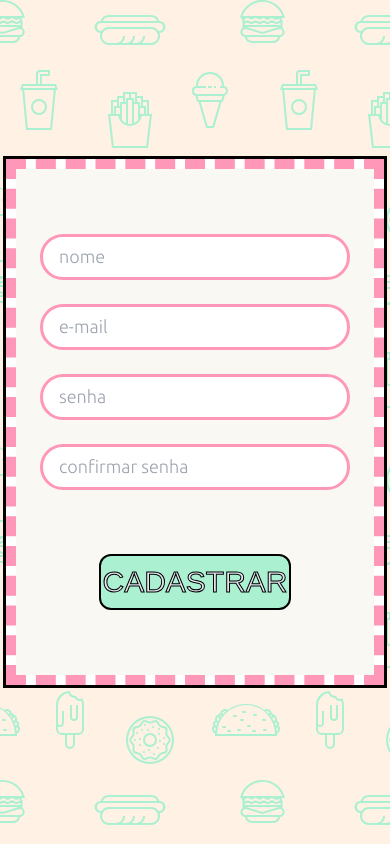
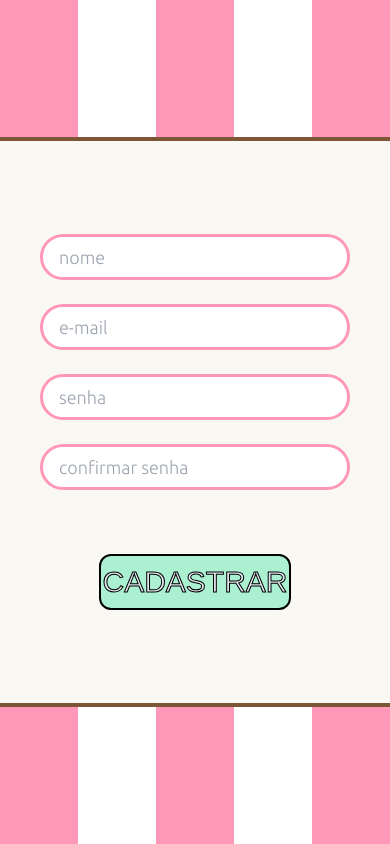
Before and after one commit to Bloco-N/receitinhas-front, a Next.js app: page /cadastro in a window 390 px wide. Built offline with nearby package versions, Linux system fonts and the light colour scheme; a web font is replaced by a local one.

Commit message:
fix: adjusting responsive screens

```diff
--- a/src/app/cadastro/page.tsx
+++ b/src/app/cadastro/page.tsx
@@ -6,14 +6,22 @@ export default function Cadastro() {
   return (
     <div className="flex flex-col justify-center h-screen items-center">
 
-      <Card className="w-11/12 h-3/5 flex flex-col justify-center sm:w-[26rem] sm:h-[30rem]">
+      <Card className="h-full w-full flex flex-col justify-center border-0 lg:h-fit lg:w-fit lg:p-5">
 
-        <Input type="text" placeholder="nome"/>
-        <Input type="email" placeholder="e-mail"/>
-        <Input type="password" placeholder="senha"/>
-        <Input type="password" placeholder="confirmar senha"/>
+        <div className="h-1/6 border-b-4 border-chocolate w-full lg:hidden" style={{background: "linear-gradient(to right, #FF97B8 20%, #FFFFFF 20%, #FFFFFF 40%, #FF97B8 40%, #FF97B8 60%, #FFFFFF 60%, #FFFFFF 80%, #FF97B8 80%, #FF97B8 100%)"}}></div>
 
-        <Button width="w-48" bgColor=" bg-mint">CADASTRAR</Button>
+        <div className="h-4/6 lg:h-full w-full flex flex-col justify-center lg:p-8 lg:w-fit">
+
+          <Input type="text" placeholder="nome"/>
+          <Input type="email" placeholder="e-mail"/>
+          <Input type="password" placeholder="senha"/>
+          <Input type="password" placeholder="confirmar senha"/>
+
+          <Button width="w-48" bgColor=" bg-mint">CADASTRAR</Button>
+
+        </div>
+
+        <div className="h-1/6 border-t-4 border-chocolate w-full lg:hidden" style={{background: "linear-gradient(to right, #FF97B8 20%, #FFFFFF 20%, #FFFFFF 40%, #FF97B8 40%, #FF97B8 60%, #FFFFFF 60%, #FFFFFF 80%, #FF97B8 80%, #FF97B8 100%)"}}></div>
 
       </Card>
 
--- a/src/app/login/page.tsx
+++ b/src/app/login/page.tsx
@@ -17,7 +17,7 @@ export default function Login() {
 
         <Card className="h-full w-full border-0 lg:h-fit lg:w-fit z-0 lg:pt-48">
 
-          <div className="top-0 h-1/6 lg:hidden bg-chocolate w-full"></div>
+          <div className="h-1/6 border-b-4 border-chocolate w-full lg:hidden" style={{background: "linear-gradient(to right, #FF97B8 20%, #FFFFFF 20%, #FFFFFF 40%, #FF97B8 40%, #FF97B8 60%, #FFFFFF 60%, #FFFFFF 80%, #FF97B8 80%, #FF97B8 100%)"}}></div>
 
           <div className="h-4/6 lg:h-full w-full flex flex-col justify-center lg:p-8 lg:w-fit">
             <Input type="email" placeholder="e-mail"/>
@@ -27,7 +27,7 @@ export default function Login() {
             <p className="mx-auto font-ubuntu text-chocolate text-base mt-6">Ainda não tem uma conta? <Link className="no-underline" href="/cadastro">Cadastre-se aqui</Link></p>
           </div>
 
-          <div className="bottom-0 h-1/6 lg:hidden bg-cotton-candy w-full"></div>
+          <div className="h-1/6 border-t-4 border-chocolate w-full lg:hidden" style={{background: "linear-gradient(to right, #FF97B8 20%, #FFFFFF 20%, #FFFFFF 40%, #FF97B8 40%, #FF97B8 60%, #FFFFFF 60%, #FFFFFF 80%, #FF97B8 80%, #FF97B8 100%)"}}></div>
 
         </Card>
       </div>
--- a/src/app/recuperar-senha/page.tsx
+++ b/src/app/recuperar-senha/page.tsx
@@ -6,13 +6,21 @@ export default function RecuperarSenha() {
   return (
     <div className="flex flex-col justify-center h-screen items-center">
 
-      <Card className="w-11/12 h-1/2 flex flex-col justify-center sm:w-[28rem] sm:h-[20rem]">
+      <Card className="h-full w-full flex flex-col justify-center border-0 lg:h-fit lg:w-fit lg:p-5">
 
-        <p className="font-ubuntu mx-auto text-chocolate mb-10 text-xl">Digite o e-mail para recuperar sua senha:</p>
+        <div className="h-1/6 border-b-4 border-chocolate w-full lg:hidden" style={{background: "linear-gradient(to right, #FF97B8 20%, #FFFFFF 20%, #FFFFFF 40%, #FF97B8 40%, #FF97B8 60%, #FFFFFF 60%, #FFFFFF 80%, #FF97B8 80%, #FF97B8 100%)"}}></div>
 
-        <Input type="email" placeholder="e-mail"/>
+        <div className="h-4/6 lg:h-full w-full flex flex-col justify-center lg:p-8 lg:w-fit">
 
-        <Button width="w-72" bgColor=" bg-mint">REDEFINIR SENHA</Button>
+          <p className="font-ubuntu mx-auto text-chocolate mb-10 text-xl">Digite o e-mail para recuperar sua senha:</p>
+
+          <Input type="email" placeholder="e-mail"/>
+
+          <Button width="w-72" bgColor=" bg-mint">REDEFINIR SENHA</Button>
+
+        </div>
+
+        <div className="h-1/6 border-t-4 border-chocolate w-full lg:hidden" style={{background: "linear-gradient(to right, #FF97B8 20%, #FFFFFF 20%, #FFFFFF 40%, #FF97B8 40%, #FF97B8 60%, #FFFFFF 60%, #FFFFFF 80%, #FF97B8 80%, #FF97B8 100%)"}}></div>
 
       </Card>
 
```
